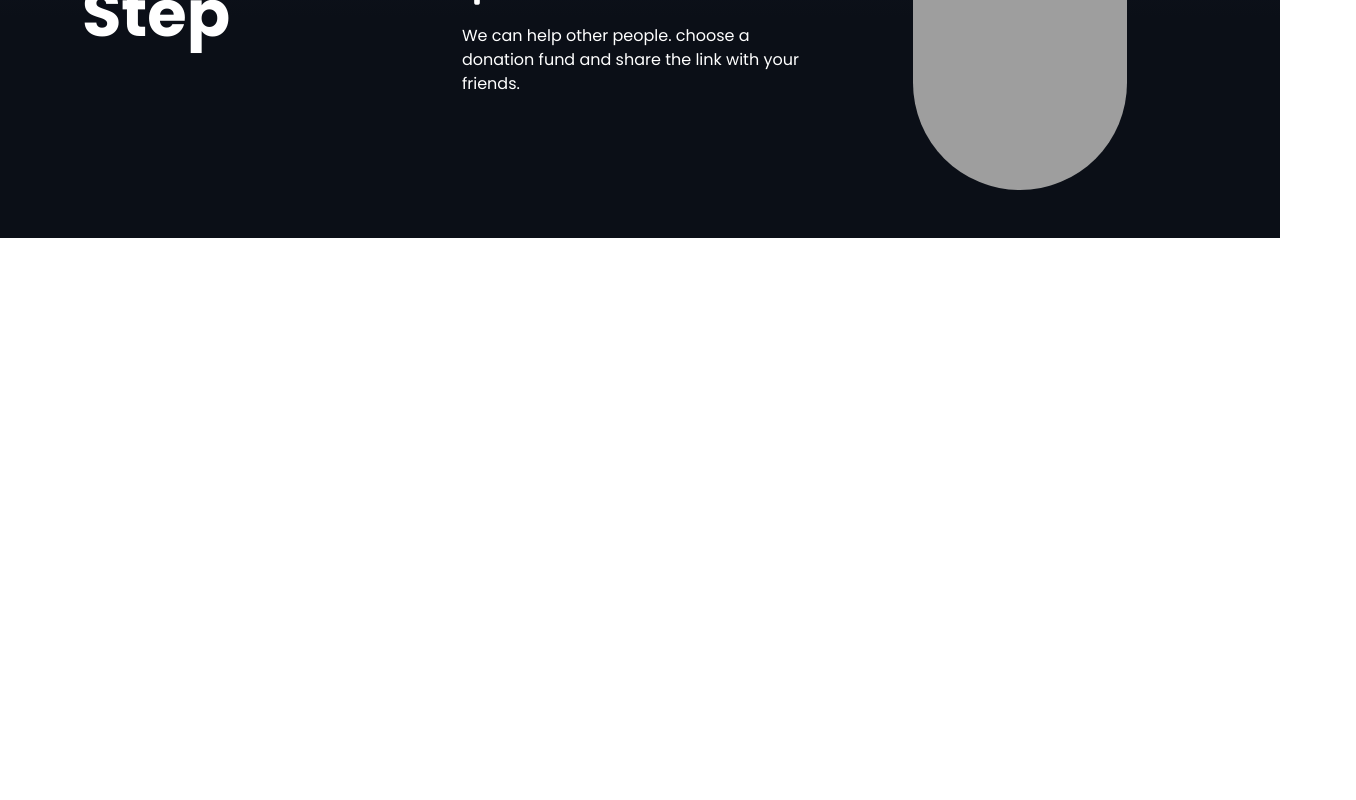
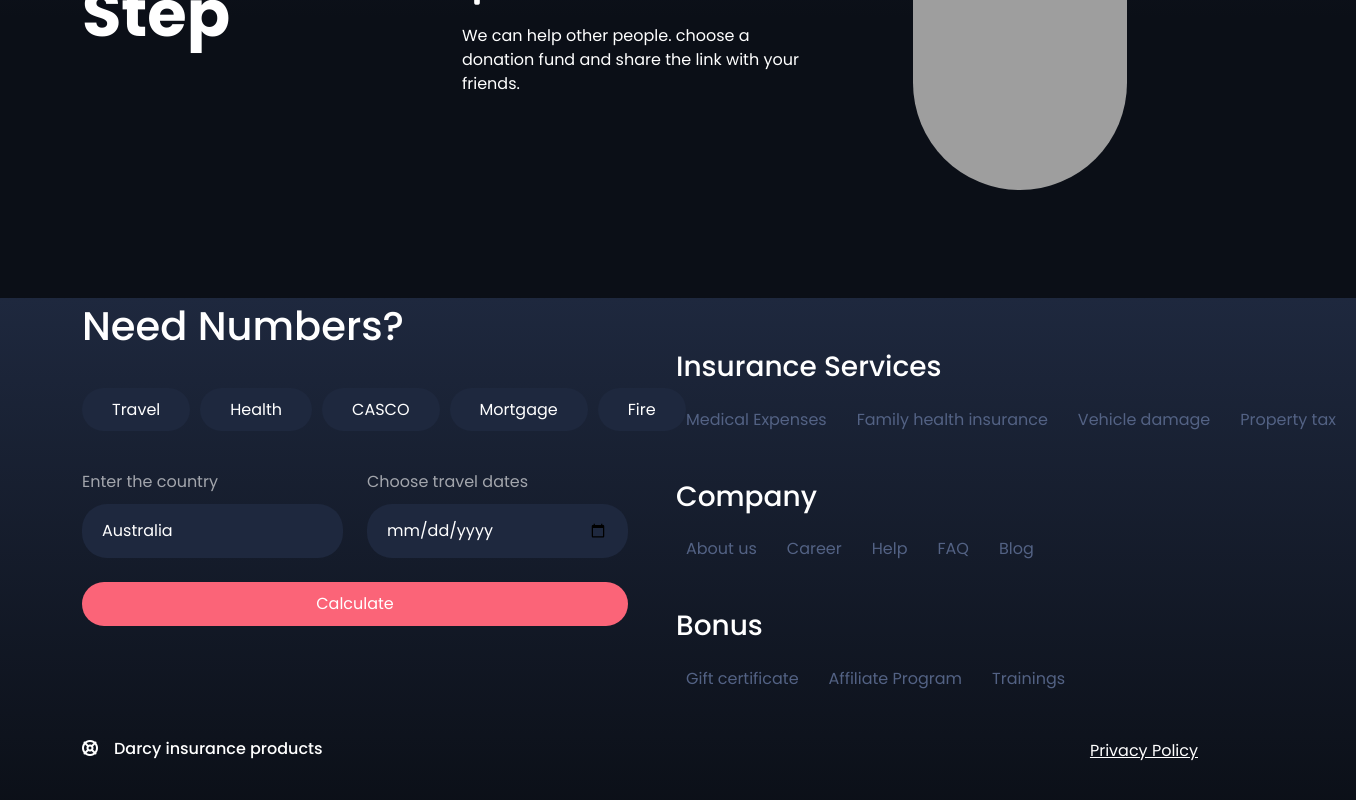
Before and after one commit to muhammadawaisshaikh/darcy-insurance-ui-angular, an Angular app: page / in a window 1280 px wide. Shown: the part 2102-2902 px from the top of the page, 1356 px wide, since content can reach past the window. Before the commit the page ends 2340 px from the top, so only its background shows below. Built offline with nearby package versions, Linux system fonts and the light colour scheme; grey boxes are pictures that could not be loaded.

Commit message:
footer done

```diff
--- a/src/app/app.component.html
+++ b/src/app/app.component.html
@@ -1,4 +1,5 @@
 <div class="container py-5">
     <app-header></app-header>
     <router-outlet></router-outlet>
+    <app-footer></app-footer>
 </div>
--- a/src/app/app.module.ts
+++ b/src/app/app.module.ts
@@ -5,11 +5,13 @@ import { AppRoutingModule } from './app-routing.module';
 import { AppComponent } from './app.component';
 import { SharedModule } from './shared/shared.module';
 import { HeaderComponent } from './layout/header/header.component';
+import { FooterComponent } from './layout/footer/footer.component';
 
 @NgModule({
   declarations: [
     AppComponent,
-    HeaderComponent
+    HeaderComponent,
+    FooterComponent
   ],
   imports: [
     BrowserModule,
--- /dev/null
+++ b/src/app/layout/footer/footer.component.html
@@ -0,0 +1,55 @@
+<div class="footer">
+    <div class="row">
+        <div class="col-6">
+            <h1>Need Numbers?</h1>
+
+            <div class="tabs-c mt-5">
+                <ul>
+                    <li *ngFor="let tab of tabs">
+                        <a href="#">{{tab}}</a>
+                    </li>
+                </ul>
+            </div>
+
+            <div class="row pt-5">
+                <div class="col-6">
+                    <div class="form-field">
+                        <label for="country">Enter the country</label>
+                        <input type="text" placeholder="Australia">
+                    </div>
+                </div>
+                <div class="col-6">
+                    <div class="form-field">
+                        <label for="country">Choose travel dates</label>
+                        <input type="date">
+                    </div>
+                </div>
+                <div class="col-12">
+                    <a href="#" class="btn-custom pink mt-4 d-block">Calculate</a>
+                </div>
+            </div>
+        </div>
+        <div class="col-6">
+            <div class="list-item mt-5 ps-4" *ngFor="let service of services">
+                <h3>{{service.name}}</h3>
+                <ul class="pt-3">
+                    <li *ngFor="let item of service.list">
+                        <a href="#">{{item}}</a>
+                    </li>
+                </ul>
+            </div>
+        </div>
+    </div>
+
+    <div class="row pt-5">
+        <div class="col-6">
+            <h6>
+                <i class="fa-solid fa-life-ring"></i>
+                <span class="ps-3">Darcy insurance products</span>
+            </h6>
+        </div>
+        <div class="col-6 text-end">
+            <a href="#"><u>Privacy Policy</u></a>
+        </div>
+    </div>
+</div>
--- /dev/null
+++ b/src/app/layout/footer/footer.component.scss
@@ -0,0 +1,43 @@
+@import '../../../styles.scss';
+
+.footer {
+    padding: 7rem 0 0 0;
+
+    .tabs-c {
+        ul {
+            list-style: none;
+            display: flex;
+            padding-left: 0;
+            margin-bottom: 0;
+            li {
+                a {
+                    padding: 10px 30px;
+                    margin-right: 10px;
+                    background: $dark;
+                    border-radius: 25px;
+                    &:hover {
+                        background-color: $white;
+                        color: $darker;
+                    }
+                }
+            }
+        }
+    }
+
+    .list-item {
+        ul {
+            list-style: none;
+            display: flex;
+            padding-left: 0;
+            margin-bottom: 0;
+            li {
+                a {
+                    padding: 10px;
+                    margin-right: 10px;
+                    color: #536284;
+                    text-wrap: nowrap;
+                }
+            }
+        }
+    }
+}
--- /dev/null
+++ b/src/app/layout/footer/footer.component.ts
@@ -0,0 +1,32 @@
+import { Component, OnInit } from '@angular/core';
+
+@Component({
+  selector: 'app-footer',
+  templateUrl: './footer.component.html',
+  styleUrls: ['./footer.component.scss']
+})
+export class FooterComponent implements OnInit {
+
+  tabs: any = ['Travel', 'Health', 'CASCO', 'Mortgage', 'Fire']
+
+  services: any = [
+    {
+      name: 'Insurance Services',
+      list: ['Medical Expenses', 'Family health insurance', 'Vehicle damage', 'Property tax']
+    },
+    {
+      name: 'Company',
+      list: ['About us', 'Career', 'Help', 'FAQ', 'Blog']
+    },
+    {
+      name: 'Bonus',
+      list: ['Gift certificate', 'Affiliate Program', 'Trainings']
+    }
+  ]
+
+  constructor() { }
+
+  ngOnInit(): void {
+  }
+
+}
--- a/src/app/pages/home/home.component.html
+++ b/src/app/pages/home/home.component.html
@@ -41,5 +41,4 @@
 </div>
 
 <app-experts></app-experts>
-
 <app-support></app-support>
--- a/src/styles.scss
+++ b/src/styles.scss
@@ -39,3 +39,24 @@ ul {
         color: $darker;
     }
 }
+
+.form-field {
+    label {
+        opacity: 0.6;
+        padding-bottom: 10px;
+    }
+    input {
+        background-color: $dark;
+        border: 0;
+        width: 100%;
+        padding: 15px 20px;
+        border-radius: 25px;
+        color: $white;
+        &:focus {
+            border: 0;
+        }
+        &::placeholder { /* Most modern browsers support this now. */
+            color: $white;
+         }
+    }
+}
```
Also changed, not shown: 1 other file (tests, documents, lock files or other folders).
